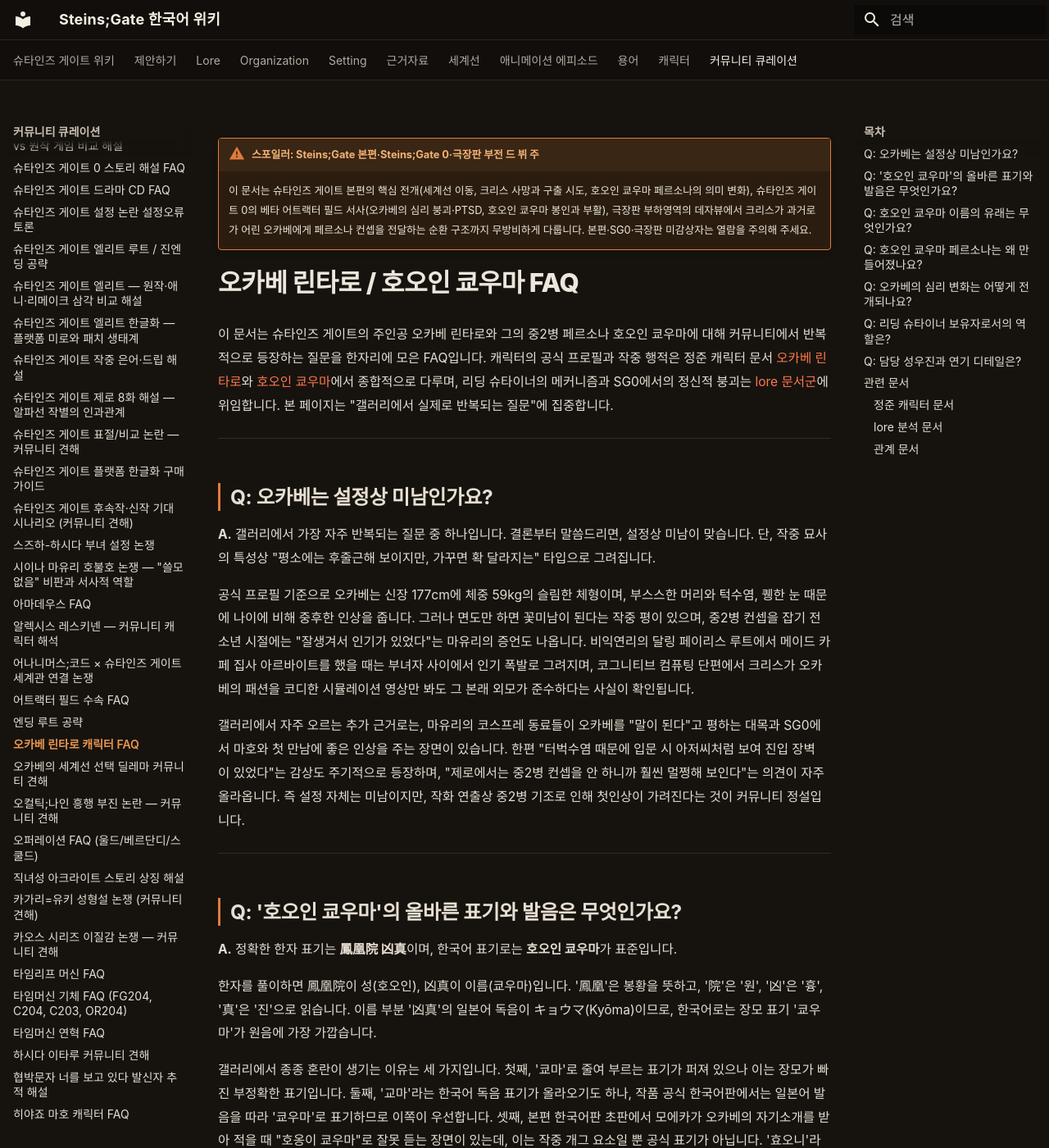
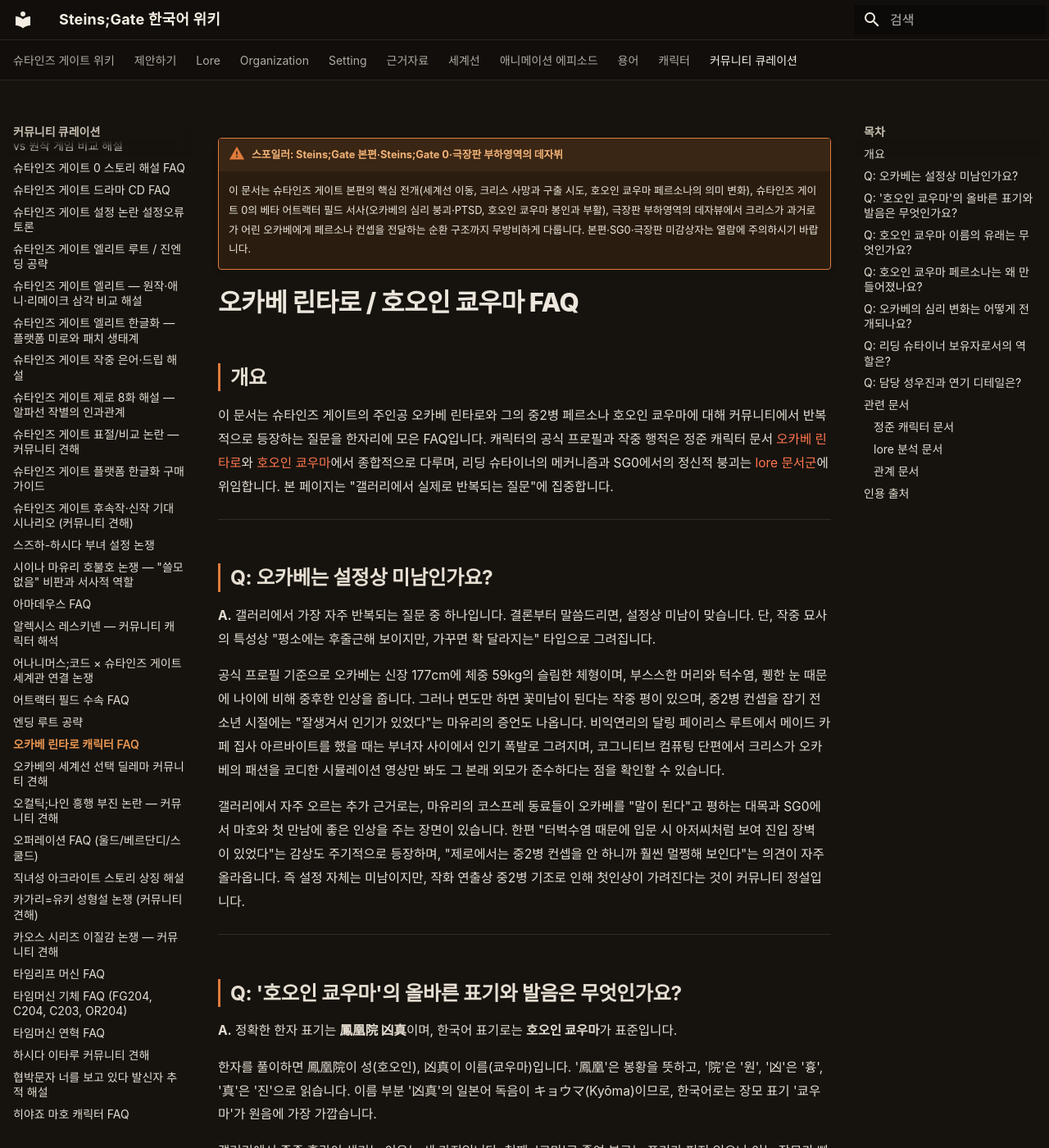
Before and after one commit to sgwiki/sgwiki.github.io, an MkDocs documentation site: the page built from wiki/커뮤니티-큐레이션/오카베-린타로-캐릭터-FAQ.md, in a window 1280 px wide and 1400 px high. Shown: the whole window at 82% size. Built offline with MkDocs 1.6.1 and Material for MkDocs 9.7.7, drawn with Linux system fonts in a browser that asks for light colours; some web fonts are replaced; some of the changed text lies outside the part shown.

Commit message:
chore(wiki): 오카베-린타로-캐릭터-FAQ 정비 — 작품명 오표기 교정(부하영역의 데자뷔)·경어 통일·번역투 교정·비문(노래 잔여)·띄어쓰기·개요·인용 출처 섹션 추가

```diff
--- a/wiki/커뮤니티-큐레이션/오카베-린타로-캐릭터-FAQ.md
+++ b/wiki/커뮤니티-큐레이션/오카베-린타로-캐릭터-FAQ.md
@@ -10,10 +10,12 @@
 description: "슈타인즈 게이트 주인공 오카베 린타로와 중2병 페르소나 호오인 쿄우마에 대해 갤러리에서 자주 묻는 질문을 정리한 FAQ입니다."
 ---
 
-!!! warning "스포일러: Steins;Gate 본편·Steins;Gate 0·극장판 부전 드 뷔 주"
-    이 문서는 슈타인즈 게이트 본편의 핵심 전개(세계선 이동, 크리스 사망과 구출 시도, 호오인 쿄우마 페르소나의 의미 변화), 슈타인즈 게이트 0의 베타 어트랙터 필드 서사(오카베의 심리 붕괴·PTSD, 호오인 쿄우마 봉인과 부활), 극장판 부하영역의 데자뷰에서 크리스가 과거로 가 어린 오카베에게 페르소나 컨셉을 전달하는 순환 구조까지 무방비하게 다룹니다. 본편·SG0·극장판 미감상자는 열람을 주의해 주세요.
+!!! warning "스포일러: Steins;Gate 본편·Steins;Gate 0·극장판 부하영역의 데자뷔"
+    이 문서는 슈타인즈 게이트 본편의 핵심 전개(세계선 이동, 크리스 사망과 구출 시도, 호오인 쿄우마 페르소나의 의미 변화), 슈타인즈 게이트 0의 베타 어트랙터 필드 서사(오카베의 심리 붕괴·PTSD, 호오인 쿄우마 봉인과 부활), 극장판 부하영역의 데자뷰에서 크리스가 과거로 가 어린 오카베에게 페르소나 컨셉을 전달하는 순환 구조까지 무방비하게 다룹니다. 본편·SG0·극장판 미감상자는 열람에 주의하시기 바랍니다.
 
 # 오카베 린타로 / 호오인 쿄우마 FAQ
+
+## 개요
 
 이 문서는 슈타인즈 게이트의 주인공 오카베 린타로와 그의 중2병 페르소나 호오인 쿄우마에 대해 커뮤니티에서 반복적으로 등장하는 질문을 한자리에 모은 FAQ입니다. 캐릭터의 공식 프로필과 작중 행적은 정준 캐릭터 문서 [오카베 린타로](../캐릭터/오카베-린타로.md)와 [호오인 쿄우마](../캐릭터/호오인-쿄우마.md)에서 종합적으로 다루며, 리딩 슈타이너의 메커니즘과 SG0에서의 정신적 붕괴는 [lore 문서군](#관련-문서)에 위임합니다. 본 페이지는 "갤러리에서 실제로 반복되는 질문"에 집중합니다.
 
@@ -23,7 +25,7 @@
 
 **A.** 갤러리에서 가장 자주 반복되는 질문 중 하나입니다. 결론부터 말씀드리면, 설정상 미남이 맞습니다. 단, 작중 묘사의 특성상 "평소에는 후줄근해 보이지만, 가꾸면 확 달라지는" 타입으로 그려집니다.
 
-공식 프로필 기준으로 오카베는 신장 177cm에 체중 59kg의 슬림한 체형이며, 부스스한 머리와 턱수염, 퀭한 눈 때문에 나이에 비해 중후한 인상을 줍니다. 그러나 면도만 하면 꽃미남이 된다는 작중 평이 있으며, 중2병 컨셉을 잡기 전 소년 시절에는 "잘생겨서 인기가 있었다"는 마유리의 증언도 나옵니다. 비익연리의 달링 페이리스 루트에서 메이드 카페 집사 아르바이트를 했을 때는 부녀자 사이에서 인기 폭발로 그려지며, 코그니티브 컴퓨팅 단편에서 크리스가 오카베의 패션을 코디한 시뮬레이션 영상만 봐도 그 본래 외모가 준수하다는 사실이 확인됩니다.
+공식 프로필 기준으로 오카베는 신장 177cm에 체중 59kg의 슬림한 체형이며, 부스스한 머리와 턱수염, 퀭한 눈 때문에 나이에 비해 중후한 인상을 줍니다. 그러나 면도만 하면 꽃미남이 된다는 작중 평이 있으며, 중2병 컨셉을 잡기 전 소년 시절에는 "잘생겨서 인기가 있었다"는 마유리의 증언도 나옵니다. 비익연리의 달링 페이리스 루트에서 메이드 카페 집사 아르바이트를 했을 때는 부녀자 사이에서 인기 폭발로 그려지며, 코그니티브 컴퓨팅 단편에서 크리스가 오카베의 패션을 코디한 시뮬레이션 영상만 봐도 그 본래 외모가 준수하다는 점을 확인할 수 있습니다.
 
 갤러리에서 자주 오르는 추가 근거로는, 마유리의 코스프레 동료들이 오카베를 "말이 된다"고 평하는 대목과 SG0에서 마호와 첫 만남에 좋은 인상을 주는 장면이 있습니다. 한편 "터벅수염 때문에 입문 시 아저씨처럼 보여 진입 장벽이 있었다"는 감상도 주기적으로 등장하며, "제로에서는 중2병 컨셉을 안 하니까 훨씬 멀쩡해 보인다"는 의견이 자주 올라옵니다. 즉 설정 자체는 미남이지만, 작화 연출상 중2병 기조로 인해 첫인상이 가려진다는 것이 커뮤니티 정설입니다.
 
@@ -83,7 +85,7 @@
 
 정확한 메커니즘은 다음과 같습니다. 세계선이 이동하면, 원칙적으로 모든 사람의 기억이 새 활성 세계선에 맞춰 재구성됩니다. 그러나 오카베는 예외적으로 이전 세계선의 기억을 그대로 유지하며, 다이버전스 변화가 감지 가능한 수준으로 일어날 때 특유의 어지러움·시야 몽롱화·공포감을 동반한 "리딩 슈타이너 감각"을 느낍니다. 작중에서 오카베가 이 능력에 이름을 붙인 것 자체가 플롯의 핵심 장치입니다.
 
-다만 "오카베만이 유일한 리딩 슈타이너 보유자"라는 해석은 엄밀하지 않습니다. 본편에서도 오카베 본인이 "어쩌면 모든 사람이 정도의 차이는 있을망정 같은 능력을 가지고 있을지 모른다"고 추측하며, 다른 인물들이 이전 세계선의 사건을 꿈이나 데자뷰 형태로 떠올리는 묘사가 반복됩니다. 즉 오카베는 **관측자 중 가장 강하고 일관된 형태**의 리딩 슈타이너를 보유한 인물이지만, 능력 자체가 오카베에게만 국한되는 것은 아닙니다. 이 점은 팬 분석에서도 확인되며, 극장판에서 오카베가 소멸 위기에 처했을 때 라보멤들이 희미하게 그를 떠올리는 전개도 같은 맥락입니다.
+다만 "오카베만이 유일한 리딩 슈타이너 보유자"라는 해석은 엄밀하지 않습니다. 본편에서도 오카베 본인이 "어쩌면 모든 사람이 정도의 차이는 있을 망정 같은 능력을 가지고 있을지 모른다"고 추측하며, 다른 인물들이 이전 세계선의 사건을 꿈이나 데자뷰 형태로 떠올리는 묘사가 반복됩니다. 즉 오카베는 **관측자 중 가장 강하고 일관된 형태**의 리딩 슈타이너를 보유한 인물이지만, 능력 자체가 오카베에게만 국한되는 것은 아닙니다. 이 점은 팬 분석에서도 확인되며, 극장판에서 오카베가 소멸 위기에 처했을 때 라보멤들이 희미하게 그를 떠올리는 전개도 같은 맥락입니다.
 
 > **[팬 분석]** "리딩 슈타이너는 오카베만의 고유 능력이 아니라, 모든 사람이 잠재적으로 보유한 세계선 간 기억 유지 능력의 가장 강한 발현 형태다. 오카베의 능력은 '완전한 리딩 슈타이너'로 분류되며, 다른 인물들의 데자뷰나 꿈은 그 약한 형태다." — [The Mechanics of Steins;Gate v1.0.3](../근거자료/비공식/mechanics-of-steins-gate/ch2.md), §2.3.2 데자뷰
 
@@ -125,3 +127,5 @@
 ### 관계 문서
 - [오카베와 마유리의 관계](../lore/오카베와-마유리의-관계.md) — 페르소나 기원과 보호자적 유대
 - [오카베와 크리스의 관계](../lore/오카베와-크리스의-관계.md) — 본편·SG0·극장판을 관통하는 핵심 관계
+
+## 인용 출처
```
Also changed, not shown: other parts of wiki/커뮤니티-큐레이션/오카베-린타로-캐릭터-FAQ.md (+1 -1 lines).
